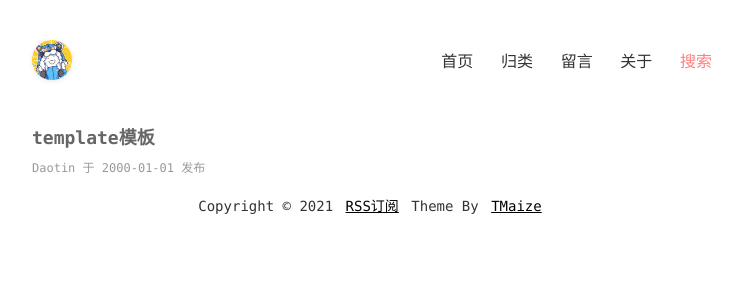
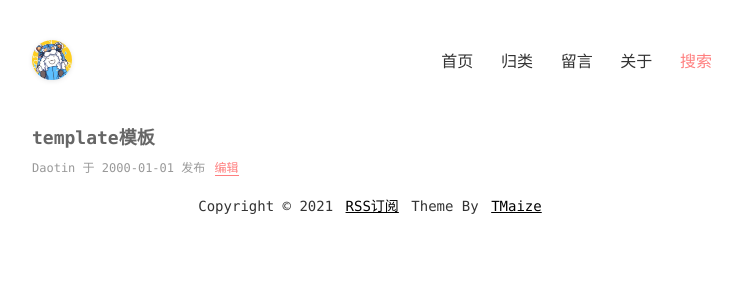
Before and after one commit to Daotin/fe-blog, a Jekyll site: the page built from _posts/2000-01-01-template.md, in a window 1280 px wide. Shown: the top 300 px of the page, without its empty margins (268-1010 px from the left). Built offline with Jekyll 4.4.1, drawn with Linux system fonts in a browser that asks for light colours.

Commit message:
增加跳转到在线编辑文章功能

```diff
--- a/_layouts/mypost.html
+++ b/_layouts/mypost.html
@@ -6,7 +6,7 @@
 <div class="page page-post">
   <h1 class="title" id="{{ page.title }}">{{ page.title }}</h1>
   {% if page.date %}
-  <div class="subtitle">{{site.author}} 于 {{ page.date | date: "%Y-%m-%d" }} 发布 <a href="https://github.com/Daotin/daotin.github.io/edit/master/{{ page.path }}" target="_blank">{{ 编辑 }}</a></div>
+  <div class="subtitle">{{site.author}} 于 {{ page.date | date: "%Y-%m-%d" }} 发布 <a href="https://github.com/Daotin/daotin.github.io/edit/master/{{ page.path }}" target="_blank">编辑</a></div>
   {% endif %}
   <div class="post">
     {{ content }}
--- a/static/css/post.css
+++ b/static/css/post.css
@@ -50,9 +50,9 @@
 }
 
 .page-post a {
-  color: #000000;
+  color: #ff7f7f;
   margin: 0 2px;
-  border-bottom: 1px solid #000000;
+  border-bottom: 1px solid #ff7f7f;
 }
 .page-post strong,
 .page-post b {
```
